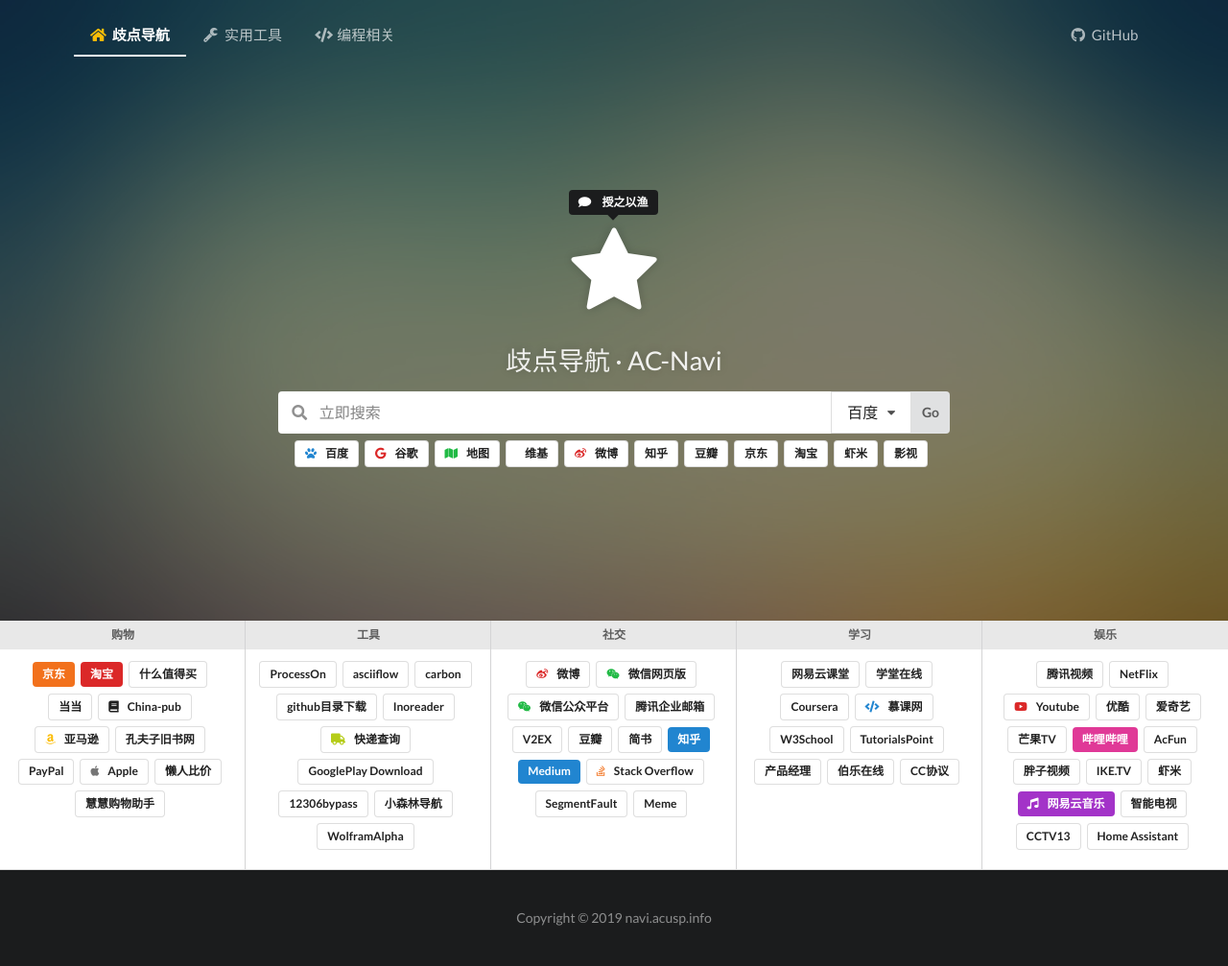
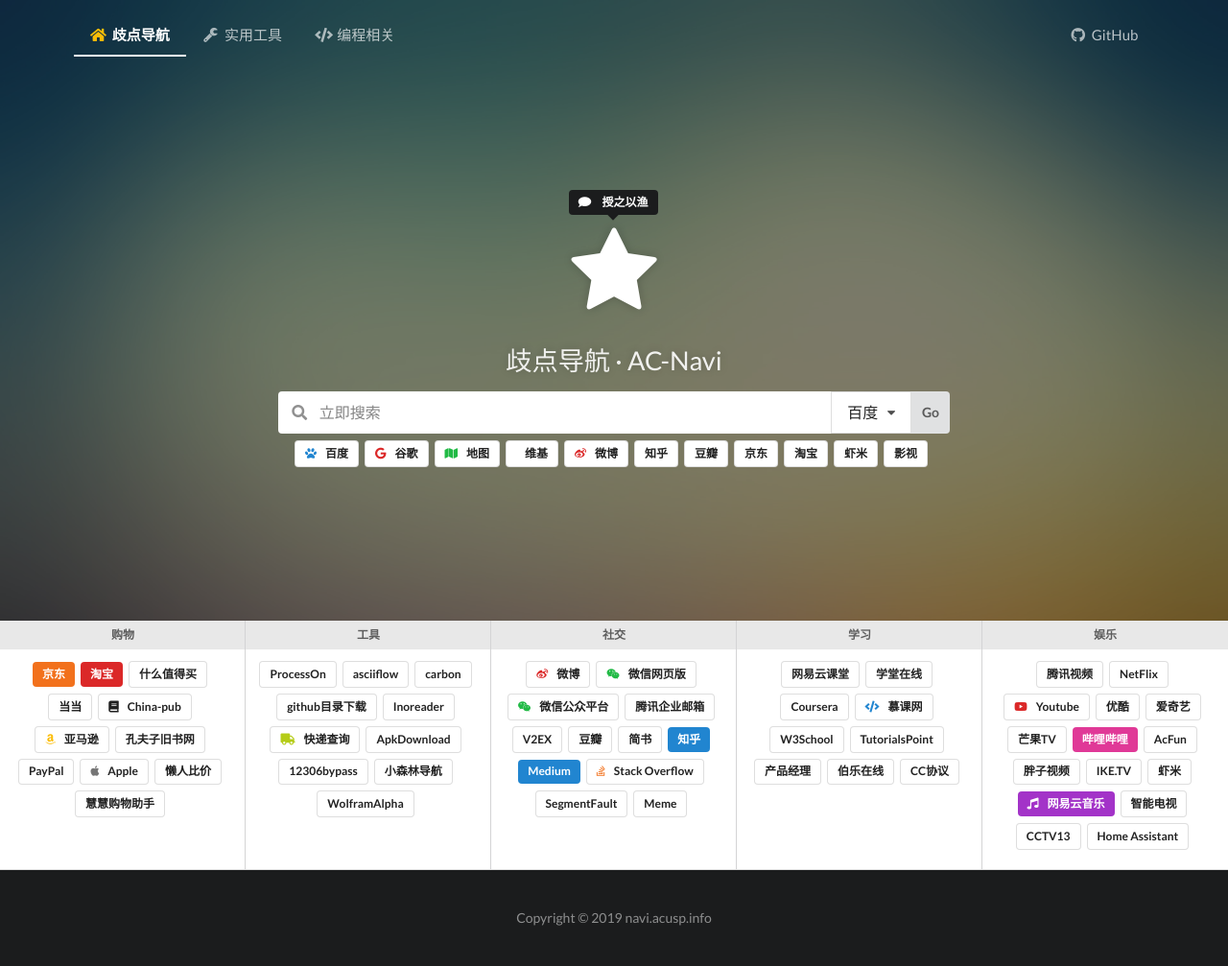
Before and after one commit to acusp/AC-Navi, a Jekyll site: the page built from index.html, in a window 1280 px wide. Shown: the whole page at 96% size. Built offline with Jekyll 4.4.1, drawn with Linux system fonts in a browser that asks for light colours; comment, search, counter and statistics services are not loaded.

```diff
--- a/_data/home_links.yml
+++ b/_data/home_links.yml
@@ -77,7 +77,7 @@
       style: basic
       url: http://www.kuaidi100.com/
 
-    - name: GooglePlay Download
+    - name: ApkDownload
       style: basic
       url: http://apk-dl.com/
 
```
